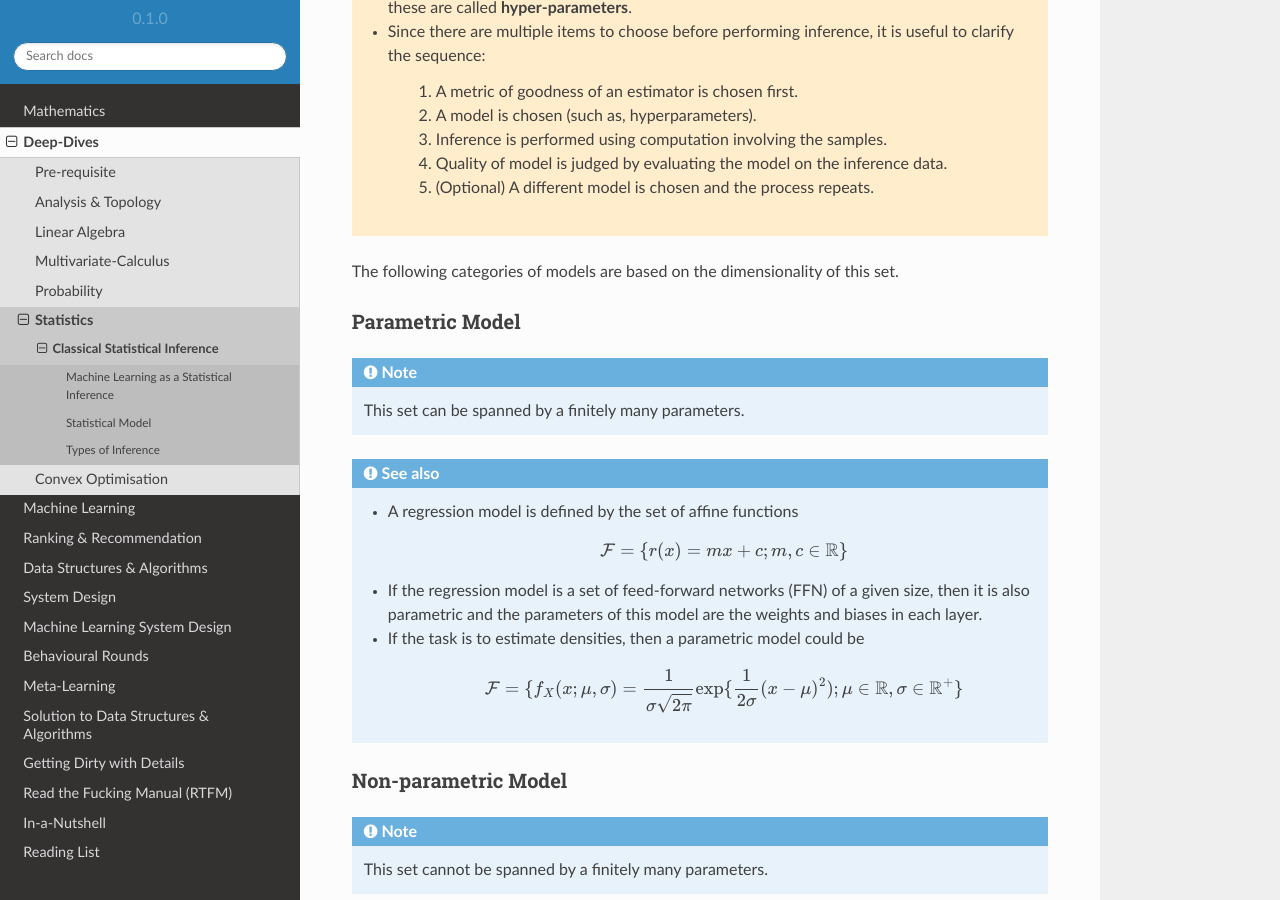
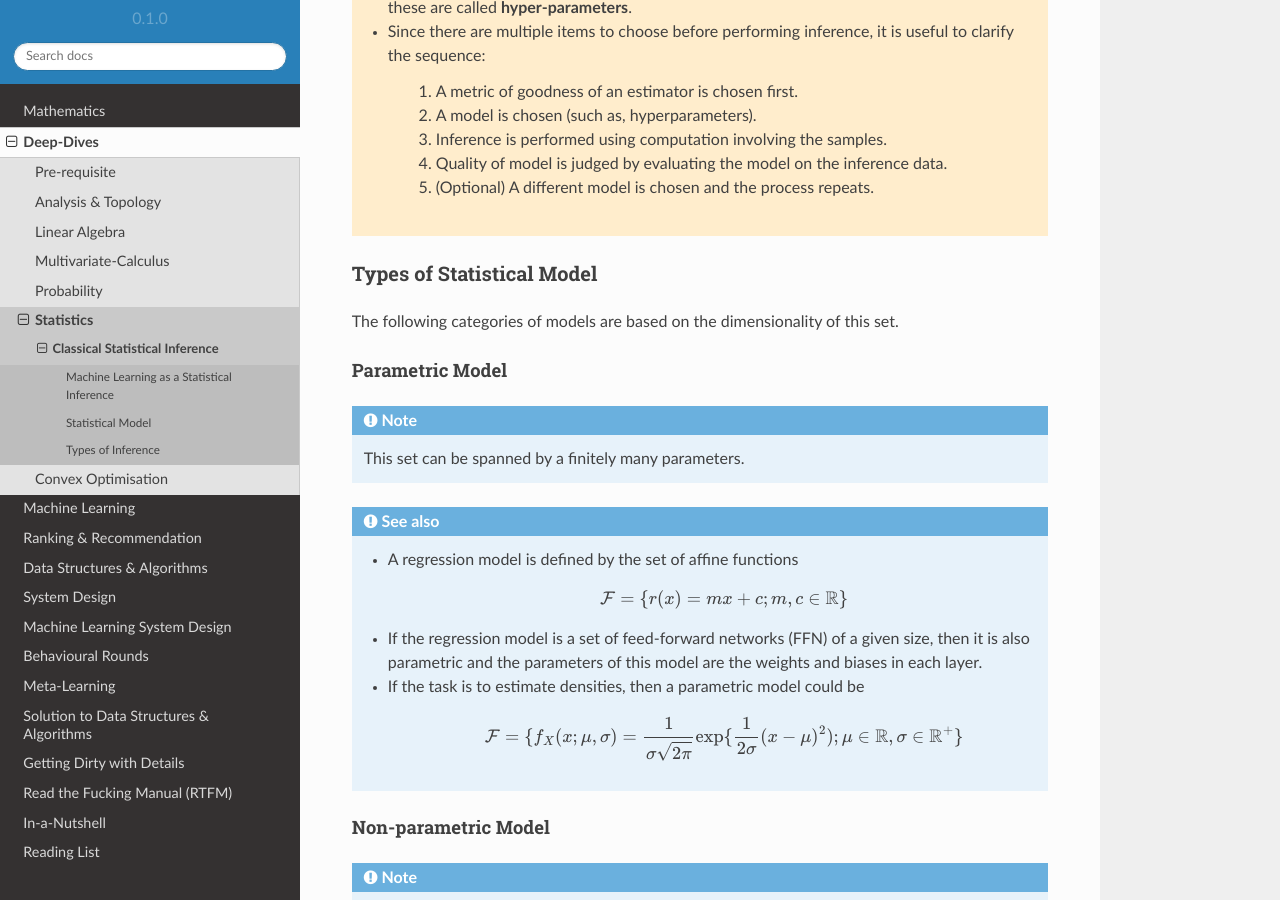
Before and after one commit to uselesstechjunks/leetcode, a Sphinx documentation site: the page built from docs/source/math/stat/inference.rst, in a window 1280 px wide and 900 px high, scrolled down 1575 px. Built offline with Sphinx 7.4.7 and the Read the Docs theme 2.0.0, drawn with Linux system fonts in a browser that asks for light colours.

Commit message:
Update inference.rst

```diff
--- a/docs/source/math/stat/inference.rst
+++ b/docs/source/math/stat/inference.rst
@@ -57,10 +57,12 @@ Statistical Model
         #. Quality of model is judged by evaluating the model on the inference data.
         #. (Optional) A different model is chosen and the process repeats.
 
+Types of Statistical Model
+==========================================================================================
 The following categories of models are based on the dimensionality of this set.
 
 Parametric Model
-==========================================================================================
+------------------------------------------------------------------------------------------
 .. note::
 	This set can be spanned by a finitely many parameters.
 
@@ -75,7 +77,7 @@ Parametric Model
 			\mathcal{F}=\{f_X(x;\mu,\sigma)=\frac{1}{\sigma\sqrt{2\pi}}\exp\{\frac{1}{2\sigma}(x-\mu)^2);\mu\in\mathbb{R},\sigma\in\mathbb{R}^+\}
 
 Non-parametric Model
-==========================================================================================
+------------------------------------------------------------------------------------------
 .. note::
 	This set cannot be spanned by a finitely many parameters.
 
@@ -83,7 +85,7 @@ Non-parametric Model
 	A non-parametric model for distributions can be the set of all possible cdfs.
 
 Empirical distribution function
-------------------------------------------------------------------------------------------
+^^^^^^^^^^^^^^^^^^^^^^^^^^^^^^^^^^^^^^^^^^^^^^^^^^^^^^^^^^^^^^^^^^^^^^^^^^^^^^^^^^^^^^^^^^
 The estimator for :math:`F` is :math:`\hat{F_n}` which assigns a mass :math:`1/n` to every point in sample :math:`\{X_i\}_{i=1}^n`.
 
 .. note::
@@ -93,7 +95,7 @@ The estimator for :math:`F` is :math:`\hat{F_n}` which assigns a mass :math:`1/n
 		* :math:`\text{Var}(\hat{F_n})=\frac{F(x)(1-F(x))}{n}`
 
 Plug-in Estimator
-^^^^^^^^^^^^^^^^^^^^^^^^^^^^^^^^^^^^^^^^^^^^^^^^^^^^^^^^^^^^^^^^^^^^^^^^^^^^^^^^^^^^^^^^^^
+""""""""""""""""""""""""""""""""""""""""""""""""""""""""""""""""""""""""""""""""""""""""""
 .. note::
 	The plug-in estimator for any statistical functional :math:`T(F)` can be obtained by replacing it with :math:`\hat{F_n}` as :math:`T(\hat{F_n})`.
 
```
